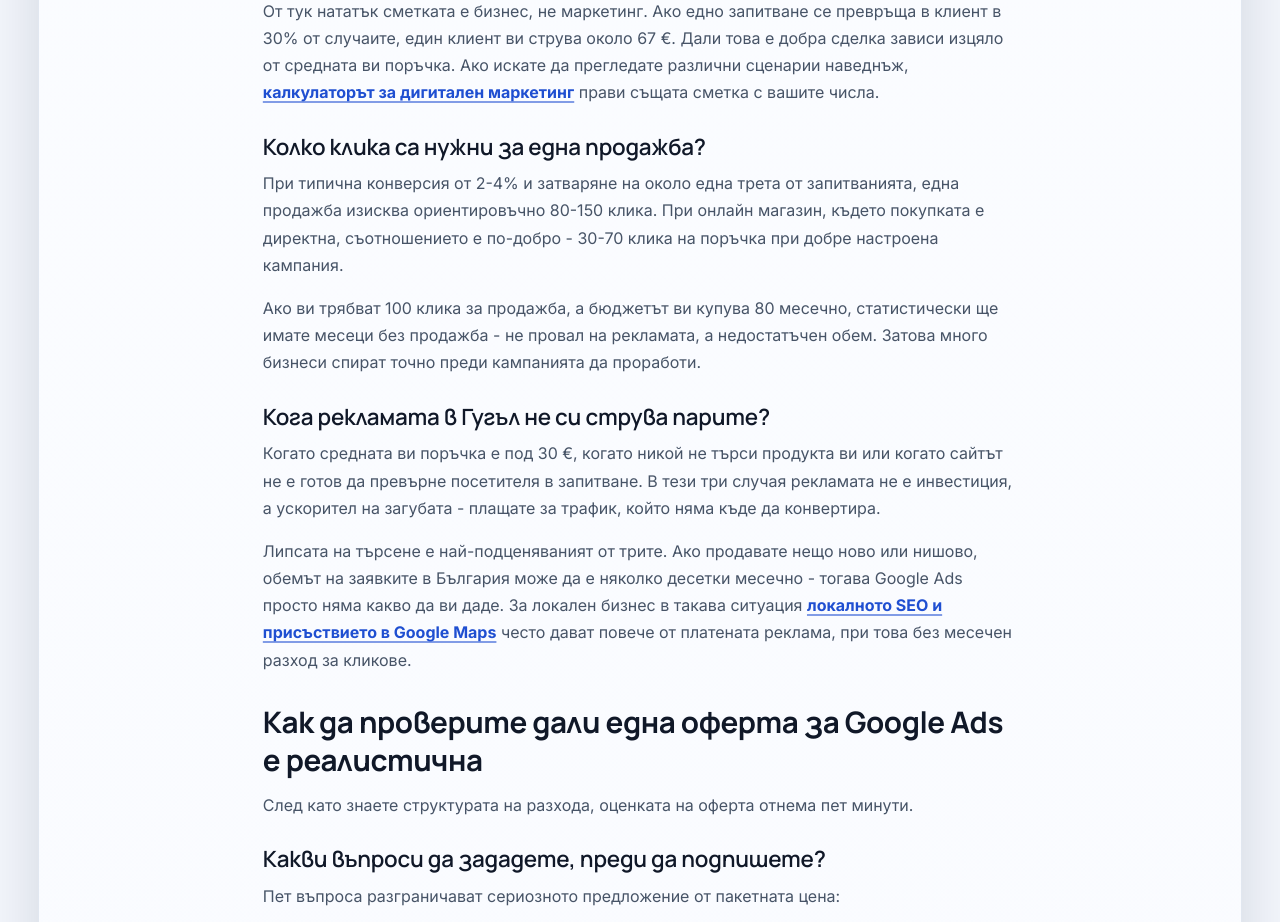
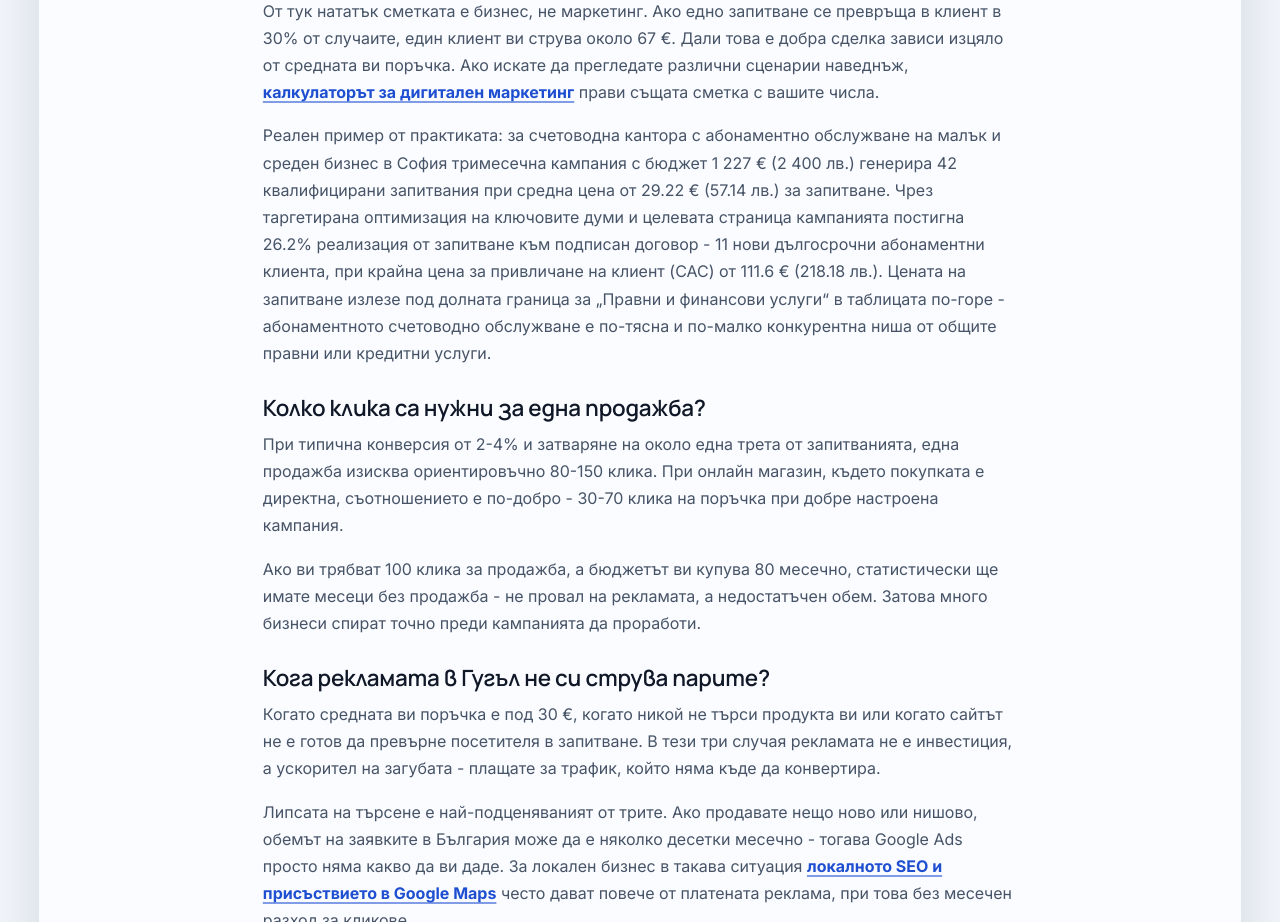
Before and after one commit to inweblife/inweblife, a Next.js app: page /kolko-struva-reklama-v-google in a window 1280 px wide. Shown: the part 10460-11382 px from the top of the page. Built offline with nearby package versions, Linux system fonts and the light colour scheme; no server answers.

Commit message:
Update kolko-struva-reklama-v-google.js

```diff
--- a/pages/kolko-struva-reklama-v-google.js
+++ b/pages/kolko-struva-reklama-v-google.js
@@ -674,6 +674,18 @@ const KolkoStruvaReklamaVGoogle = () => {
               </Link>{" "}
               прави същата сметка с вашите числа.
             </p>
+            <p>
+              Реален пример от практиката: за счетоводна кантора с абонаментно обслужване на
+              малък и среден бизнес в София тримесечна кампания с бюджет 1 227 € (2 400 лв.)
+              генерира 42 квалифицирани запитвания при средна цена от 29.22 € (57.14 лв.) за
+              запитване. Чрез таргетирана оптимизация на ключовите думи и целевата страница
+              кампанията постигна 26.2% реализация от запитване към подписан договор - 11
+              нови дългосрочни абонаментни клиента, при крайна цена за привличане на клиент
+              (CAC) от 111.6 € (218.18 лв.). Цената на запитване излезе под долната граница за
+              &bdquo;Правни и финансови услуги&ldquo; в таблицата по-горе - абонаментното
+              счетоводно обслужване е по-тясна и по-малко конкурентна ниша от общите правни или
+              кредитни услуги.
+            </p>
 
             <h3>Колко клика са нужни за една продажба?</h3>
             <p>
```
